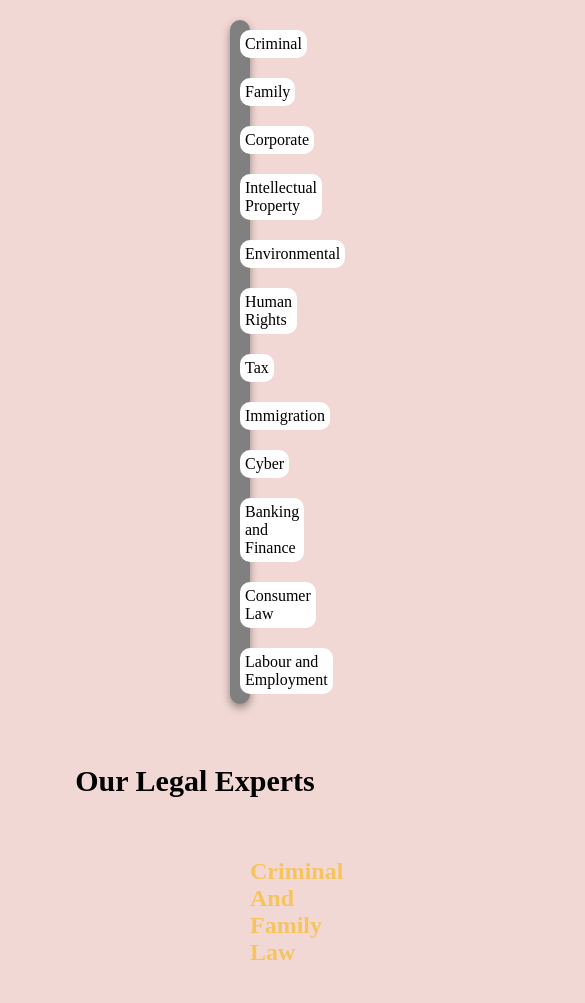
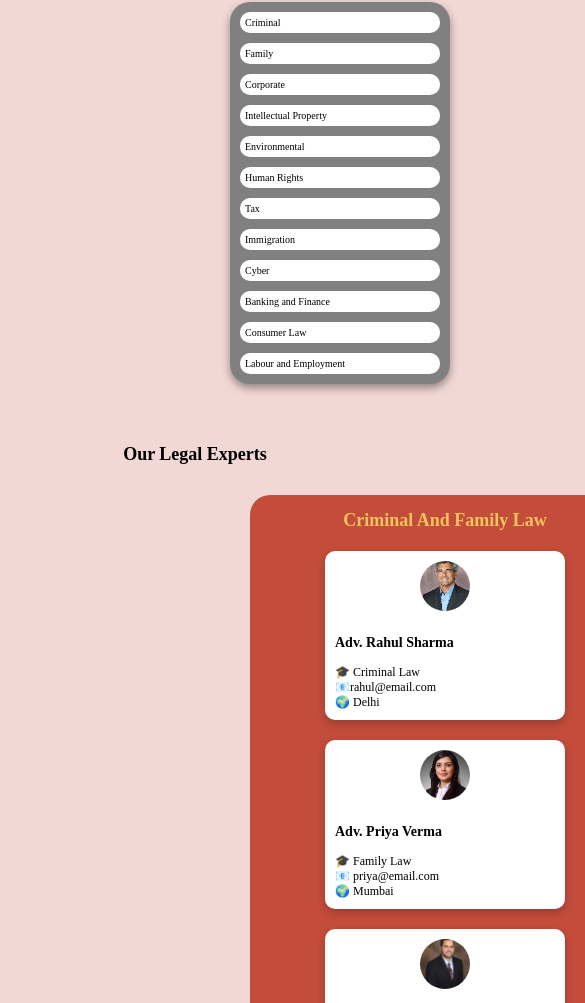
Before and after one commit to sushmitabhelkar24/legal-law-assist, a plain HTML site: page pages/advocates.html in a window 390 px wide. Shown: the part 159-1162 px from the top of the page, 585 px wide, since content can reach past the window. Drawn offline with Linux system fonts and the light colour scheme; a web font is replaced by a local one.

Commit message:
modified pages

```diff
--- a/css/advocates.css
+++ b/css/advocates.css
@@ -12,12 +12,11 @@
     justify-content: space-around;
     flex-wrap: wrap;
     gap: 20px;
-    margin-top: 30px;
     background-color:gray;
     border-radius: 20px;
     border-radius: 1px solid gray;
     padding: 10px;
-    margin: 0px 230px;
+    margin:30px 230px 0px 230px;
     box-shadow: 0px 4px 8px rgba(0, 0, 0, 0.4);
 
 }
@@ -49,6 +48,7 @@
     display: flex;
     flex-direction: column;
     gap: 40px;
+    width: 100%;
 }
 .card-container-each{
     background-color:rgba(190, 61, 42,0.9);
@@ -97,3 +97,54 @@
     display:block;
     margin: 0 auto 10px auto;
 }
+@media screen and (max-width:768px){
+    .law-topic{
+  font-size: 18px;
+}
+.law-topic-container{
+    flex-direction: column;
+    flex-wrap: nowrap;
+    justify-content: none;
+    width: 200px;
+    gap: 10px;
+    margin-top: 20px;
+}
+.law-name{
+    font-size: 10px;
+}
+.law-topic-1{
+    font-size: 18px;
+}
+.overall-advocate-section{
+    width: 100%;
+}
+.card-container-each{
+    background-color:rgba(190, 61, 42,0.9);
+    border-radius: 20px;
+    width: 100%;
+    padding: 5px 0px 0px 0px;
+}
+.card-section{
+    text-align: center;
+    font-size: 18px;
+    margin-top: 10px;
+}
+.card-container{
+    margin-top: 10px;
+    padding: 5px;
+}
+.card{
+    padding: 10px;
+    width: 220px;
+}
+.profile-img{
+    width: 50px;
+    height:50px;
+ }
+ .card h3{
+    font-size: 14px;
+ }
+ .card span{
+    font-size: 12px;
+ }
+}
--- a/css/navbar.css
+++ b/css/navbar.css
@@ -60,5 +60,7 @@
     color:#F5C45E;
 }
 @media screen and (max-width:768px){
-
+    .bg-img-index{
+    height: 80vh;
 }
+}
```
Also changed, not shown: css/contact.css (+36 -0 lines), css/home.css (+35 -0 lines), css/lawguide.css (+14 -0 lines).
